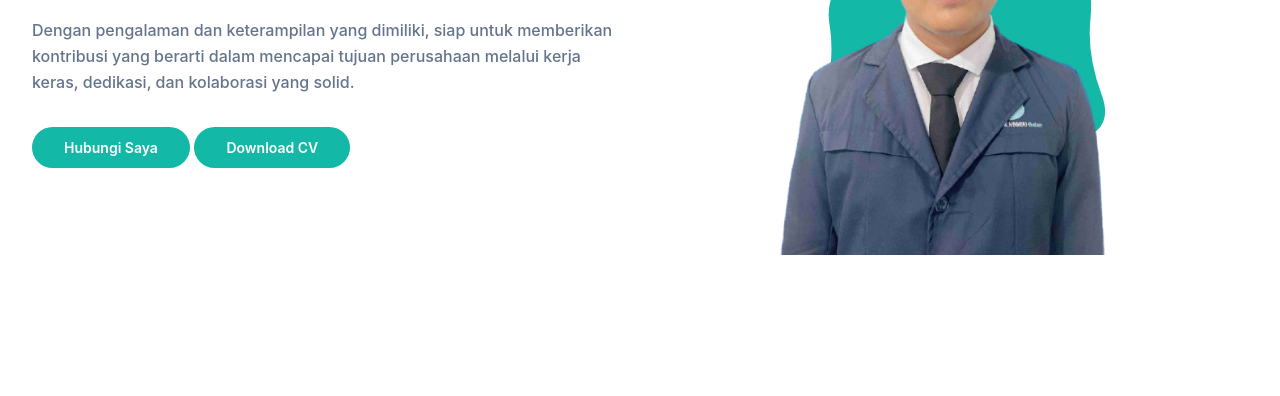
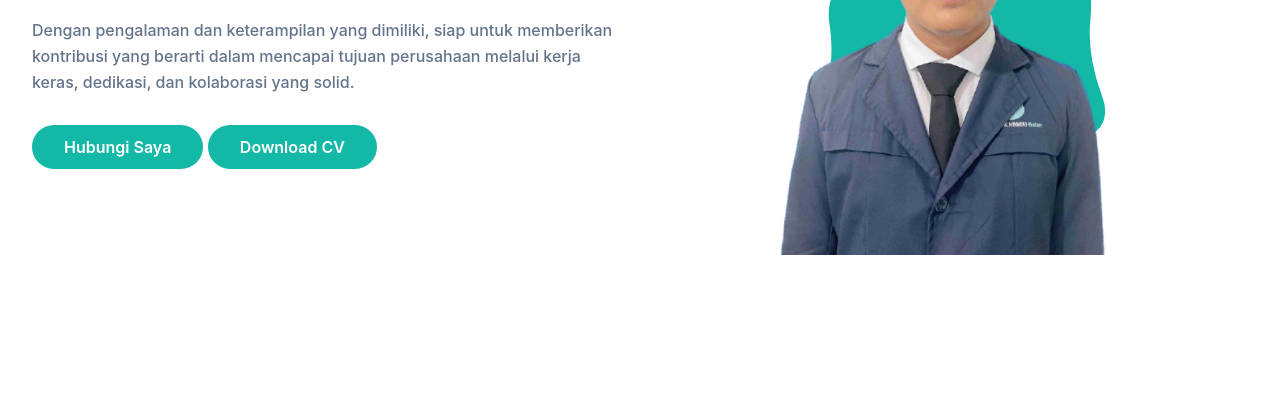
Before and after one commit to ilhamputraramadhan-dev/portfolio, a website: page index.html in a window 1280 px wide. Shown: the part 355-751 px from the top of the page. Drawn offline with Linux system fonts and the light colour scheme.

Commit message:
update button hubungi kami dan download cv

```diff
--- a/index.html
+++ b/index.html
@@ -70,9 +70,9 @@
                     <h2 class="font-medium text-secondary text-lg mb-5 lg:text-2xl">Web Developer | <span class="text-dark dark:text-white">Backend Programmer</span></h2>
                     <p class="font-medium text-secondary mb-10 leading-relaxed">Dengan pengalaman dan keterampilan yang dimiliki, siap untuk memberikan kontribusi yang berarti dalam mencapai tujuan perusahaan melalui kerja keras, dedikasi, dan kolaborasi yang solid.</p>
 
-                    <a href="#" class="text-sm md:text-base font-semibold text-white bg-primary py-3 px-8 rounded-full hover:shadow-lg hover:opacity-80 transition duration-300 ease-in-out sm:text-sm sm:py-2 sm:px-6">Hubungi Saya</a>
+                    <a href="#" class="text-base font-semibold text-white bg-primary py-3 px-8 rounded-full hover:shadow-lg hover:opacity-80 transition duration-300 ease-in-out ">Hubungi Saya</a>
 
-                    <a href="#" class="text-sm lg:text-base font-semibold text-white bg-primary py-3 px-8 rounded-full hover:shadow-lg hover:opacity-80 transition duration-300 ease-in-out sm:text-sm sm:py-2 sm:px-6">Download CV</a>
+                    <a href="#" class="text-base font-semibold text-white bg-primary py-3 px-8 rounded-full hover:shadow-lg hover:opacity-80 transition duration-300 ease-in-out ">Download CV</a>
                 </div>
 
                 <div class="w-full self-end px-4 lg:w-1/2">
```
